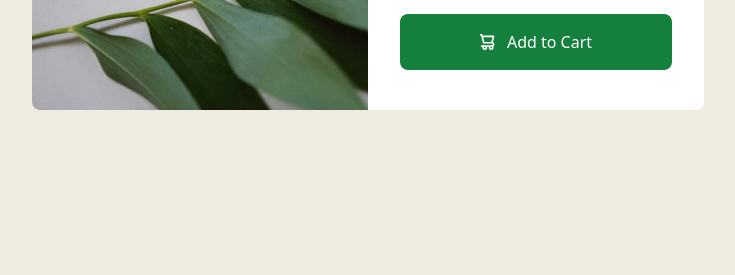
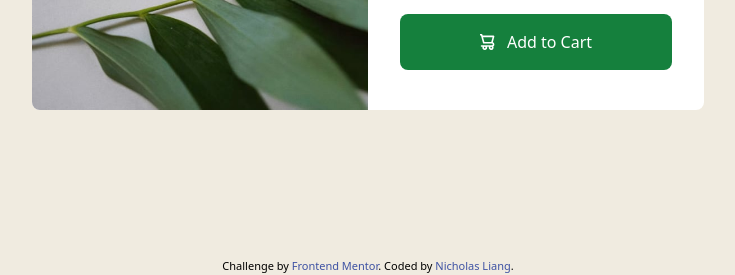
Before and after one commit to NicholasLiang/FrontEndMentorChallenge_ProductPreviewCardComponent, a plain HTML site: page index.html in a window 1280 px wide. Shown: the part 542-817 px from the top of the page, without its empty margins (272-1007 px from the left). Drawn offline with nearby package versions, Linux system fonts and the light colour scheme.

Commit message:
add footer

```diff
--- a/index.html
+++ b/index.html
@@ -5,6 +5,17 @@
     <meta name="viewport" content="width=device-width, initial-scale=1.0">
     <title>Frontend Mentor Challenge - Product Preview Card Component</title>
     <script src="https://cdn.tailwindcss.com"></script>
+    <!-- Feel free to remove these styles or customise in your own stylesheet 👍 -->
+    <style>
+        .attribution {
+            font-size: 11px;
+            text-align: center;
+        }
+
+        .attribution a {
+            color: hsl(228, 45%, 44%);
+        }
+    </style>
 </head>
 <body style="margin: 0;padding: 0;border: 0;background-color: #F0EBE0">
 
@@ -67,6 +78,12 @@
             </div>
         </div>
     </div>
+    <footer>
+        <p class="attribution">
+            Challenge by <a href="https://www.frontendmentor.io?ref=challenge" target="_blank">Frontend Mentor</a>.
+            Coded by <a href="https://github.com/NicholasLiang">Nicholas Liang</a>.
+        </p>
+    </footer>
 
 </body>
 </html>
```
